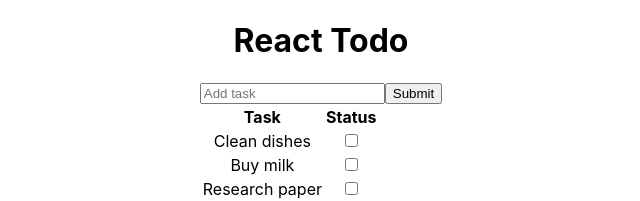
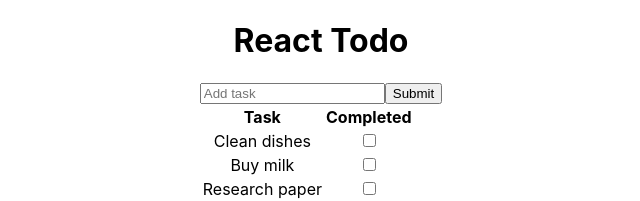
Before and after one commit to pzrsa/react-todo, a React (Create React App) app: page / in a window 1280 px wide. Shown: the top 201 px of the page, without its empty margins (319-959 px from the left). Built offline with nearby package versions, Linux system fonts and the light colour scheme.

Commit message:
set checkbox value to completed status

```diff
--- a/src/components/TaskRow.jsx
+++ b/src/components/TaskRow.jsx
@@ -3,7 +3,7 @@ const TaskRow = ({ task }) => {
     <tr>
       <td>{task.name}</td>
       <td>
-        <input type="checkbox" />
+        <input type="checkbox" checked={task.completed} />
       </td>
     </tr>
   );
--- a/src/components/TodoList.jsx
+++ b/src/components/TodoList.jsx
@@ -12,7 +12,7 @@ const TodoList = ({ tasks }) => {
       <thead>
         <tr>
           <th>Task</th>
-          <th>Status</th>
+          <th>Completed</th>
         </tr>
       </thead>
       <tbody>{rows}</tbody>
```
